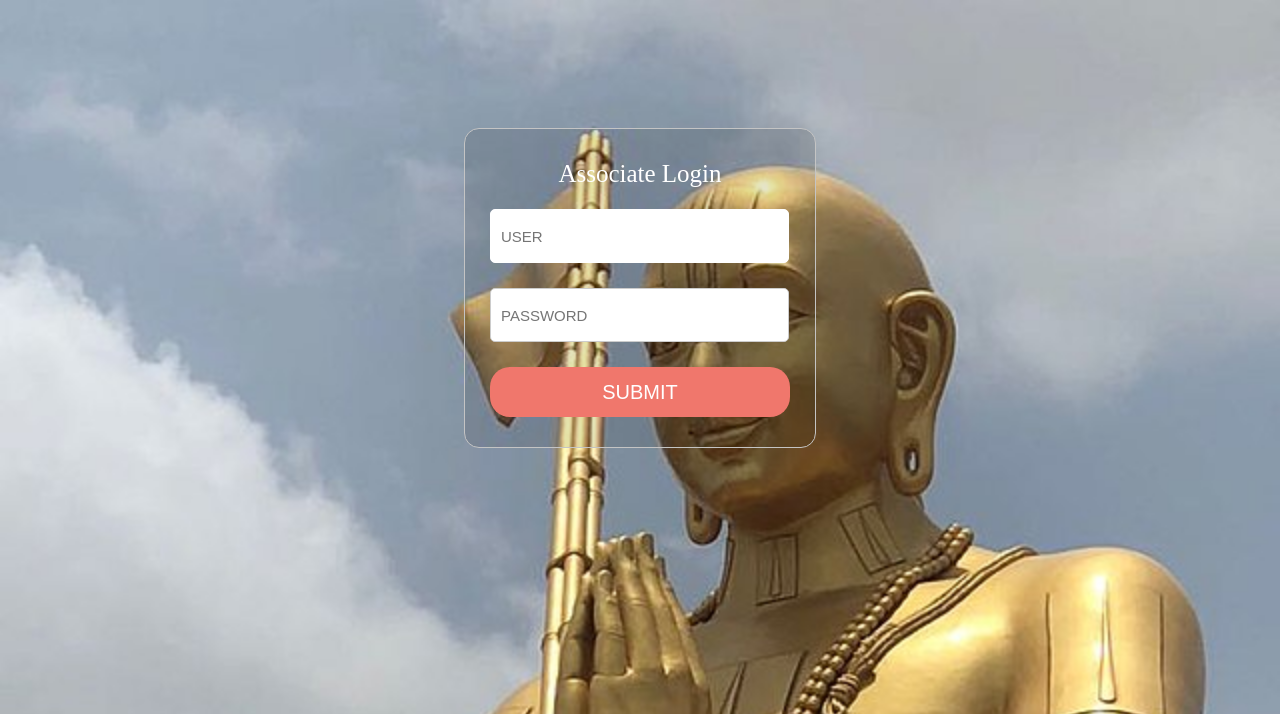
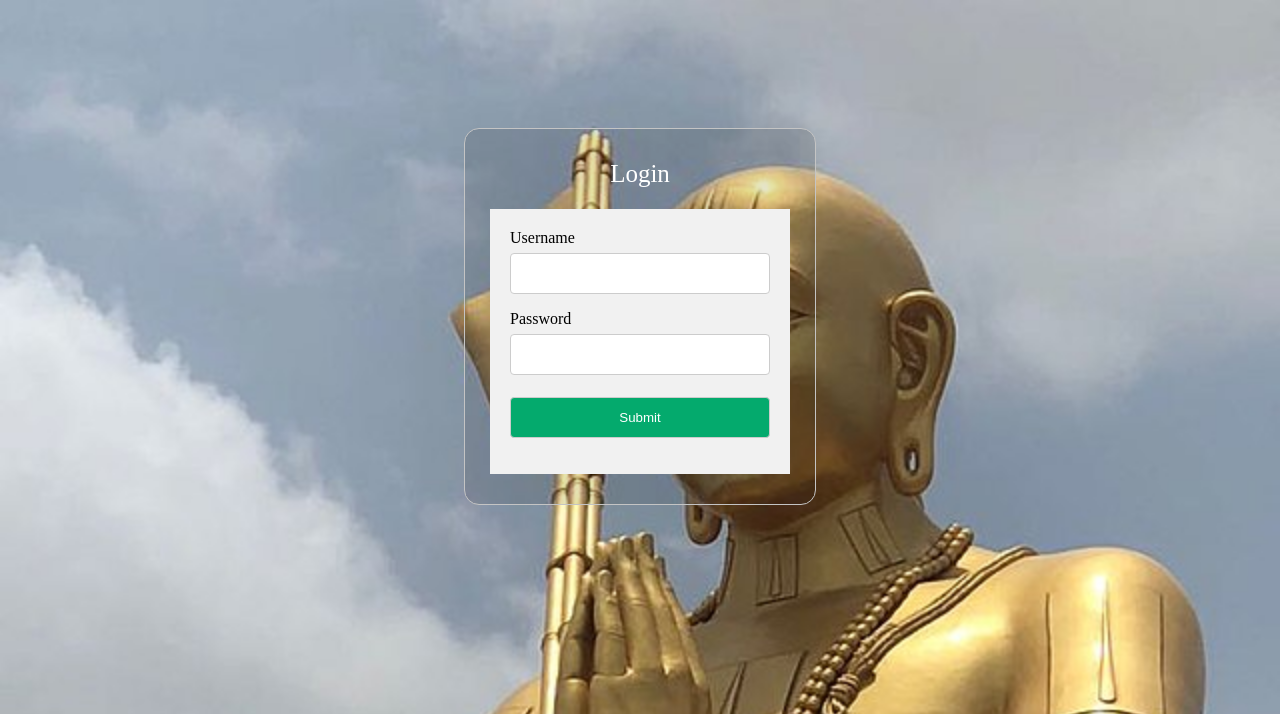
Before and after one commit to thundersoft-india/automated-ticketing-system, a Flask app: template Main-server/templates/index.html in a window 1280 px wide. Shown: the top 714 px of the page. Run offline with Flask 2, Linux system fonts and the light colour scheme; the template is opened without the code that fills it, so the values that code supplies are empty; some libraries are stand-ins or nearby versions.

Commit message:
Add files via upload

```diff
--- a/Main-server/templates/index.html
+++ b/Main-server/templates/index.html
@@ -1,8 +1,8 @@
 <!DOCTYPE html>
 <html lang="en">
 <head>
-	<title>Login </title>
-	<meta charset="UTF-8">
+   <title>Login </title>
+   <meta charset="UTF-8">
     <meta name="viewport" content="width=device-width, initial-scale=1">
 
 
@@ -87,16 +87,152 @@ h1.login-title {
 }
 
 .logout{
-	float: right;
+   float: right;
 }
 </style>
 <body >
 
-<form class="login" action = "login" method = "post">
-    <h1 class="login-title">Associate Login</h1>
-    <input type="text" name="username" class="login-input" placeholder="USER" autofocus>
-    <input type="password" name="pass" class="login-input" placeholder="PASSWORD">
-    <input type="submit" value="SUBMIT" class="login-button">
+<form class="login" action = "http://127.0.0.1:5000/wel2" method = "get">
+    <h1 class="login-title">Login</h1>
+    <style>
+/* Style all input fields */
+input {
+  width: 100%;
+  padding: 12px;
+  border: 1px solid #ccc;
+  border-radius: 4px;
+  box-sizing: border-box;
+  margin-top: 6px;
+  margin-bottom: 16px;
+}
+
+/* Style the submit button */
+input[type=submit] {
+  background-color: #04AA6D;
+  color: white;
+}
+
+/* Style the container for inputs */
+.container {
+  background-color: #f1f1f1;
+  padding: 20px;
+}
+
+/* The message box is shown when the user clicks on the password field */
+#message {
+  display:none;
+  background: #f1f1f1;
+  color: #000;
+  position: relative;
+  padding: 20px;
+  margin-top: 10px;
+}
+
+#message p {
+  padding: 10px 35px;
+  font-size: 18px;
+}
+
+/* Add a green text color and a checkmark when the requirements are right */
+.valid {
+  color: green;
+}
+
+.valid:before {
+  position: relative;
+  left: -35px;
+  content: "✔";
+}
+
+/* Add a red text color and an "x" when the requirements are wrong */
+.invalid {
+  color: red;
+}
+
+.invalid:before {
+  position: relative;
+  left: -35px;
+  content: "✖";
+}
+</style>
+</head>
+<body>
+
+
+<div class="container">
+  <form action="/action_page.php">
+    <label for="usrname">Username</label>
+    <input type="text" id="usrname" name="usrname">
+
+    <label for="psw">Password</label>
+    <input type="password" id="psw" name="psw" pattern="(?=.*\d)(?=.*[a-z])(?=.*[A-Z]).{4,}" title="Must contain at least one number and one uppercase and lowercase letter, and at least 4 or more characters" required>
+
+    <input type="submit" value="Submit">
+  </form>
+</div>
+
+<div id="message">
+  <h3>Password must contain the following:</h3>
+  <p id="letter" class="invalid">A <b>lowercase</b> letter</p>
+  <p id="capital" class="invalid">A <b>capital (uppercase)</b> letter</p>
+  <p id="number" class="invalid">A <b>number</b></p>
+  <p id="length" class="invalid">Minimum <b>4 characters</b></p>
+</div>
+
+<script>
+
+// When the user clicks on the password field, show the message box
+myInput.onfocus = function() {
+  document.getElementById("message").style.display = "block";
+}
+
+// When the user clicks outside of the password field, hide the message box
+myInput.onblur = function() {
+  document.getElementById("message").style.display = "none";
+}
+
+// When the user starts to type something inside the password field
+myInput.onkeyup = function() {
+  // Validate lowercase letters
+  var lowerCaseLetters = /[a-z]/g;
+  if(myInput.value.match(lowerCaseLetters)) {
+    letter.classList.remove("invalid");
+    letter.classList.add("valid");
+  } else {
+    letter.classList.remove("valid");
+    letter.classList.add("invalid");
+  }
+
+  // Validate capital letters
+  var upperCaseLetters = /[A-Z]/g;
+  if(myInput.value.match(upperCaseLetters)) {
+    capital.classList.remove("invalid");
+    capital.classList.add("valid");
+  } else {
+    capital.classList.remove("valid");
+    capital.classList.add("invalid");
+  }
+
+  // Validate numbers
+  var numbers = /[0-9]/g;
+  if(myInput.value.match(numbers)) {
+    number.classList.remove("invalid");3
+    number.classList.add("valid");
+  } else {
+    number.classList.remove("valid");
+    number.classList.add("invalid");
+  }
+
+  // Validate length
+  if(myInput.value.length >= 4) {
+    length.classList.remove("invalid");
+    length.classList.add("valid");
+  } else {
+    length.classList.remove("valid");
+    length.classList.add("invalid");
+  }
+}
+</script>
 
  </form>
 
```
